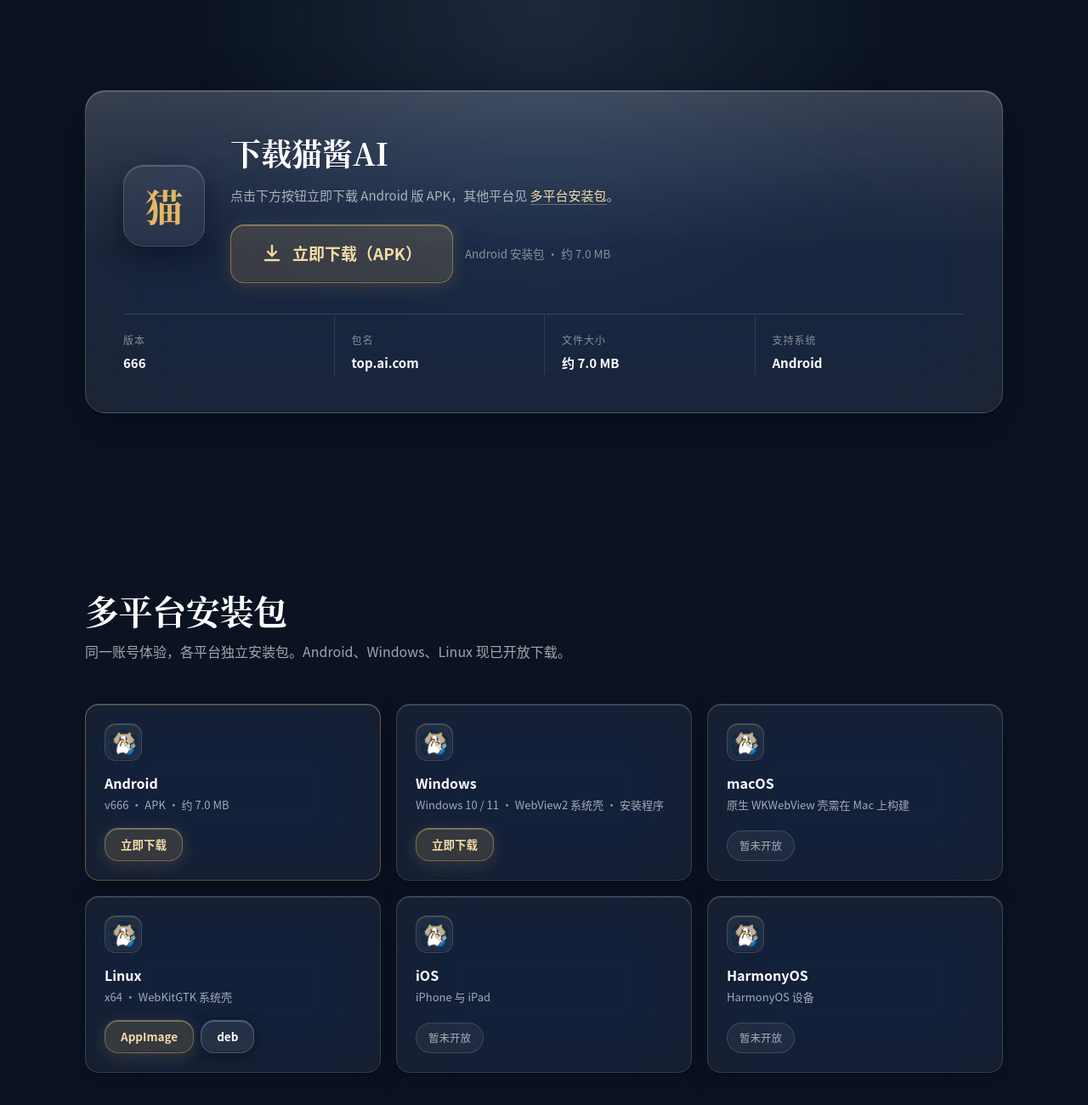
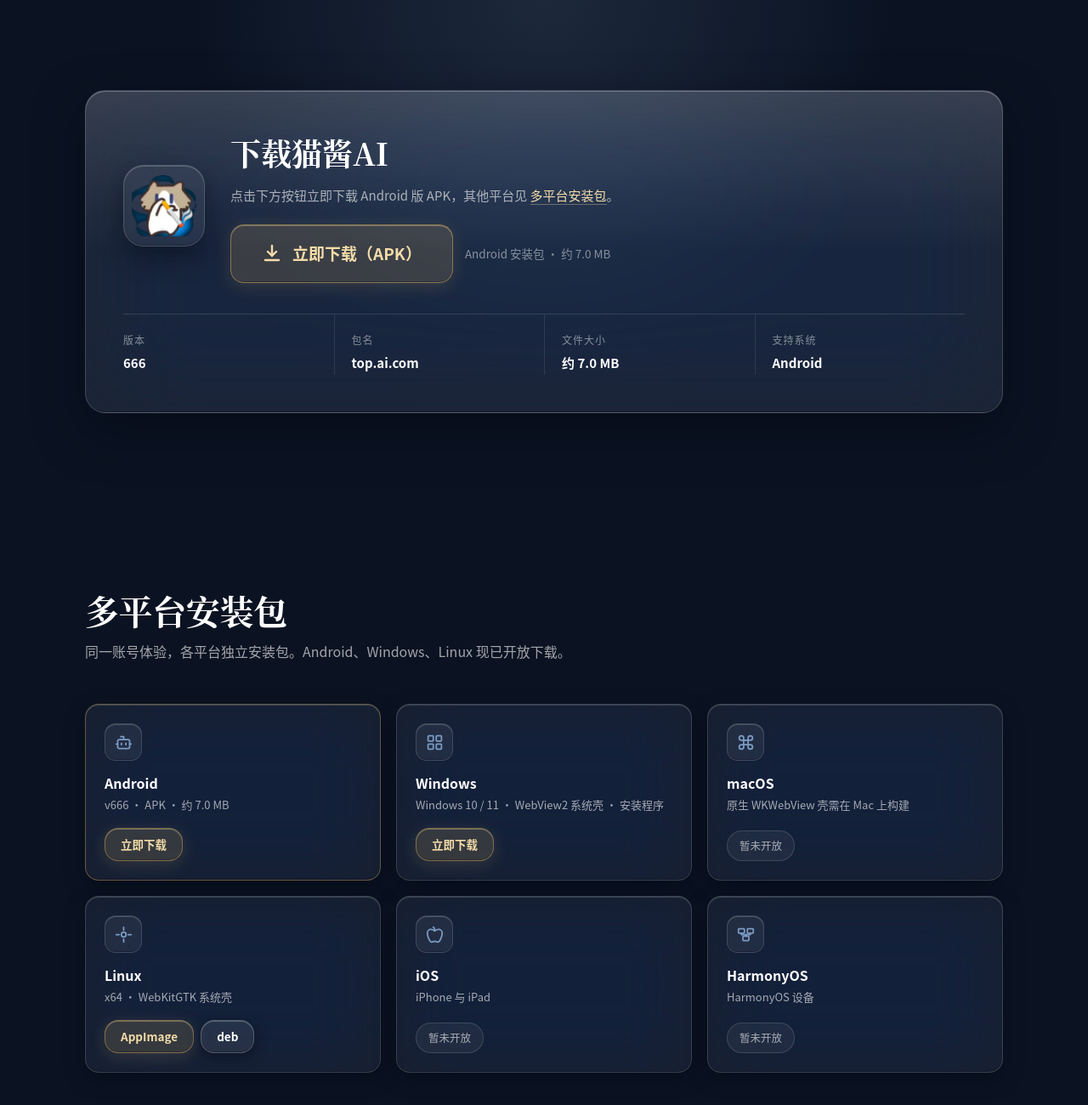
Before and after one commit to xiaopi668/AI-official-website, a plain HTML site: page index.html in a window 1280 px wide. Shown: the part 1388-2688 px from the top of the page at 85% size. Drawn offline with Linux system fonts and the light colour scheme.

Commit message:
平台卡恢复系统图标；品牌标与下载卡换小猫；APK 换自建壳

```diff
--- a/index.html
+++ b/index.html
@@ -60,7 +60,8 @@
   border-bottom:1px solid rgba(255,255,255,.10)}
 .nav-inner{display:flex;align-items:center;justify-content:space-between;height:68px}
 .brand{display:flex;align-items:center;gap:11px;color:#fff;font-weight:700;font-size:17px}
-.brand-mark{width:34px;height:34px;border-radius:12px;background:rgba(228,184,99,.14);
+.brand-mark-img{width:36px;height:36px;object-fit:contain;filter:drop-shadow(0 4px 12px rgba(124,156,196,.35))}
+.brand-mark-old{width:34px;height:34px;border-radius:12px;background:rgba(228,184,99,.14);
   border:1px solid rgba(228,184,99,.42);display:grid;place-items:center;
   color:var(--gold-bright);font-weight:800;font-size:14px;letter-spacing:.02em;
   box-shadow:0 4px 16px rgba(228,184,99,.12), inset 0 1px 0 rgba(243,220,168,.35)}
@@ -189,6 +190,7 @@
   border:1px solid rgba(255,255,255,.16);border-radius:24px;padding:44px;
   box-shadow:0 20px 56px rgba(3,7,18,.55), inset 0 1px 0 rgba(255,255,255,.25), inset 0 -1px 0 rgba(2,6,16,.35)}
 .dl-main{display:grid;grid-template-columns:auto 1fr;gap:30px;align-items:center;margin-bottom:8px}
+.app-logo img{width:76px;height:76px;object-fit:contain}
 .app-logo{width:96px;height:96px;border-radius:24px;background:rgba(255,255,255,.06);
   border:1px solid rgba(255,255,255,.16);display:grid;place-items:center;
   font-family:var(--font-display);font-size:44px;font-weight:700;color:var(--gold);
@@ -227,7 +229,7 @@
 .plat-ico{width:44px;height:44px;border-radius:13px;background:rgba(255,255,255,.06);
   border:1px solid rgba(255,255,255,.14);display:grid;place-items:center;margin-bottom:14px;color:var(--moon);
   box-shadow:inset 0 1px 0 rgba(255,255,255,.18), inset 0 -1px 0 rgba(2,6,16,.3)}
-.plat-ico img{width:32px;height:32px;object-fit:contain}
+.plat-ico svg{width:21px;height:21px}
 .plat-name{font-weight:600;font-size:16px;color:var(--t1);margin-bottom:2px}
 .plat-desc{font-size:13px;color:var(--t3);margin-bottom:16px}
 .plat-links{display:flex;gap:8px;flex-wrap:wrap;margin-top:auto}
@@ -305,7 +307,7 @@
 <header class="nav">
   <div class="container nav-inner">
     <a class="brand" href="#top">
-      <span class="brand-mark">猫</span>
+      <img class="brand-mark-img" src="assets/cat.png" alt="猫酱AI">
       <span>猫酱AI</span>
     </a>
     <a class="nav-cta" href="#download">立即下载</a>
@@ -406,7 +408,7 @@
   <div class="container">
     <div class="dl-card sweep">
       <div class="dl-main">
-        <div class="app-logo">猫</div>
+        <div class="app-logo"><img src="assets/cat.png" alt="猫酱AI"></div>
         <div>
           <h2>下载猫酱AI</h2>
           <p>点击下方按钮立即下载 Android 版 APK，其他平台见 <a class="gold-link" href="#platforms">多平台安装包</a>。</p>
@@ -438,37 +440,37 @@
     </div>
     <div class="plat-grid">
       <div class="plat-card active sweep">
-        <div class="plat-ico"><img class="plat-ico-img" src="assets/cat.png" alt=""></div>
+        <div class="plat-ico"><svg viewBox="0 0 24 24" fill="none" stroke="currentColor" stroke-width="2" stroke-linecap="round" stroke-linejoin="round"><path d="M12 8V4H8"/><rect width="16" height="12" x="4" y="8" rx="2"/><path d="M2 14h2"/><path d="M20 14h2"/><path d="M15 13v2"/><path d="M9 13v2"/></svg></div>
         <div class="plat-name">Android</div>
         <div class="plat-desc">v666 · APK · 约 7.0 MB</div>
         <div class="plat-links"><a class="plat-cta" href="assets/AI.apk" download="AI_666.apk">立即下载</a></div>
       </div>
       <div class="plat-card sweep">
-        <div class="plat-ico"><img class="plat-ico-img" src="assets/cat.png" alt=""></div>
+        <div class="plat-ico"><svg viewBox="0 0 24 24" fill="none" stroke="currentColor" stroke-width="2" stroke-linecap="round" stroke-linejoin="round"><rect width="7" height="7" x="3" y="3" rx="1"/><rect width="7" height="7" x="14" y="3" rx="1"/><rect width="7" height="7" x="14" y="14" rx="1"/><rect width="7" height="7" x="3" y="14" rx="1"/></svg></div>
         <div class="plat-name">Windows</div>
         <div class="plat-desc">Windows 10 / 11 · WebView2 系统壳 · 安装程序</div>
         <div class="plat-links"><a class="plat-cta" href="https://github.com/xiaopi668/AI-official-website/releases/download/v666/AI-Setup-6.6.6.exe">立即下载</a></div>
       </div>
       <div class="plat-card">
-        <div class="plat-ico"><img class="plat-ico-img" src="assets/cat.png" alt=""></div>
+        <div class="plat-ico"><svg viewBox="0 0 24 24" fill="none" stroke="currentColor" stroke-width="2" stroke-linecap="round" stroke-linejoin="round"><path d="M15 6v12a3 3 0 1 0 3-3H6a3 3 0 1 0 3 3V6a3 3 0 1 0-3 3h12a3 3 0 1 0-3-3"/></svg></div>
         <div class="plat-name">macOS</div>
         <div class="plat-desc">原生 WKWebView 壳需在 Mac 上构建</div>
         <div class="plat-links"><span class="plat-soon">暂未开放</span></div>
       </div>
       <div class="plat-card sweep">
-        <div class="plat-ico"><img class="plat-ico-img" src="assets/cat.png" alt=""></div>
+        <div class="plat-ico"><svg viewBox="0 0 24 24" fill="none" stroke="currentColor" stroke-width="2" stroke-linecap="round" stroke-linejoin="round"><path d="M12 2v4M12 18v4M2 12h4M18 12h4"/><circle cx="12" cy="12" r="3.2"/></svg></div>
         <div class="plat-name">Linux</div>
         <div class="plat-desc">x64 · WebKitGTK 系统壳</div>
         <div class="plat-links"><a class="plat-cta" href="https://github.com/xiaopi668/AI-official-website/releases/download/v666/AI-6.6.6-linux-x64.AppImage">AppImage</a><a class="plat-cta ghost" href="https://github.com/xiaopi668/AI-official-website/releases/download/v666/AI-6.6.6-linux-amd64.deb">deb</a></div>
       </div>
       <div class="plat-card">
-        <div class="plat-ico"><img class="plat-ico-img" src="assets/cat.png" alt=""></div>
+        <div class="plat-ico"><svg viewBox="0 0 24 24" fill="none" stroke="currentColor" stroke-width="2" stroke-linecap="round" stroke-linejoin="round"><path d="M12 20.94c1.5 0 2.75 1.06 4 1.06 3 0 6-8 6-12.22A4.91 4.91 0 0 0 17 5c-2.22 0-4 1.44-5 2-1-.56-2.78-2-5-2a4.9 4.9 0 0 0-5 4.78C2 14 5 22 8 22c1.25 0 2.5-1.06 4-1.06Z"/><path d="M10 2c1 .5 2 2 2 5"/></svg></div>
         <div class="plat-name">iOS</div>
         <div class="plat-desc">iPhone 与 iPad</div>
         <div class="plat-links"><span class="plat-soon">暂未开放</span></div>
       </div>
       <div class="plat-card">
-        <div class="plat-ico"><img class="plat-ico-img" src="assets/cat.png" alt=""></div>
+        <div class="plat-ico"><svg viewBox="0 0 24 24" fill="none" stroke="currentColor" stroke-width="2" stroke-linecap="round" stroke-linejoin="round"><rect width="8" height="6" x="2" y="4" rx="1"/><rect width="8" height="6" x="14" y="4" rx="1"/><rect width="8" height="6" x="8" y="14" rx="1"/><path d="M6 10v2h12v-2"/><path d="M12 12v2"/></svg></div>
         <div class="plat-name">HarmonyOS</div>
         <div class="plat-desc">HarmonyOS 设备</div>
         <div class="plat-links"><span class="plat-soon">暂未开放</span></div>
```
Also changed, not shown: 1 other file.
